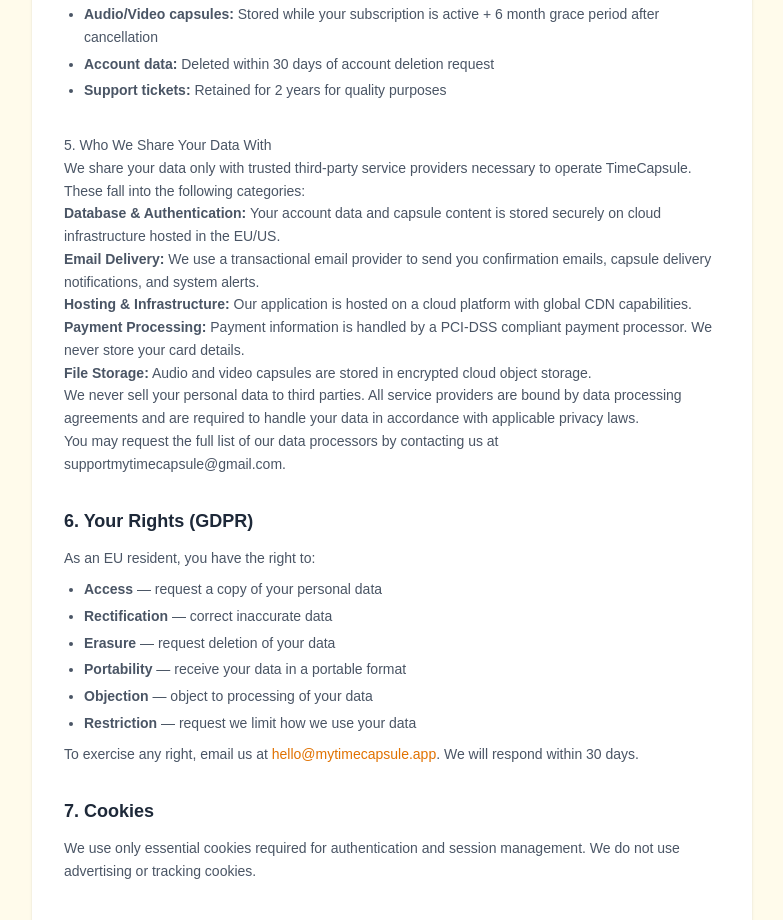
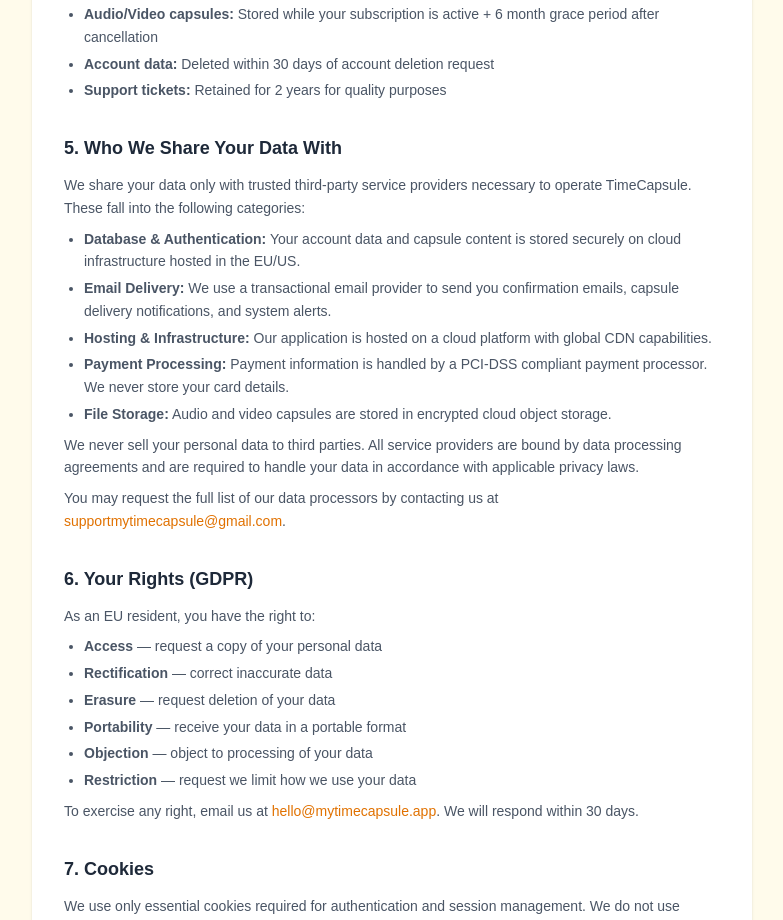
Before and after one commit to vgk2705/timecapsule, a Next.js app: page /privacy in a window 1280 px wide. Shown: the part 1040-1960 px from the top of the page, without its empty margins (248-1031 px from the left). Built offline with nearby package versions, Linux system fonts and the light colour scheme.

Commit message:
privacy update

```diff
--- a/app/privacy/page.js
+++ b/app/privacy/page.js
@@ -58,27 +58,17 @@ export default function PrivacyPolicy() {
           </section>
 
           <section>
-            <h2>5. Who We Share Your Data With</h2>
-            <p>
-              We share your data only with trusted third-party service providers
-              necessary to operate TimeCapsule. These fall into the following categories:
-            </p>
-            <ul>
-              <li><strong>Database & Authentication:</strong> Your account data and capsule content is stored securely on cloud infrastructure hosted in the EU/US.</li>
+            <h2 className="text-lg font-bold text-gray-800 mb-3">5. Who We Share Your Data With</h2>
+            <p>We share your data only with trusted third-party service providers necessary to operate TimeCapsule. These fall into the following categories:</p>
+            <ul className="list-disc pl-5 mt-2 space-y-1">
+              <li><strong>Database &amp; Authentication:</strong> Your account data and capsule content is stored securely on cloud infrastructure hosted in the EU/US.</li>
               <li><strong>Email Delivery:</strong> We use a transactional email provider to send you confirmation emails, capsule delivery notifications, and system alerts.</li>
-              <li><strong>Hosting & Infrastructure:</strong> Our application is hosted on a cloud platform with global CDN capabilities.</li>
+              <li><strong>Hosting &amp; Infrastructure:</strong> Our application is hosted on a cloud platform with global CDN capabilities.</li>
               <li><strong>Payment Processing:</strong> Payment information is handled by a PCI-DSS compliant payment processor. We never store your card details.</li>
               <li><strong>File Storage:</strong> Audio and video capsules are stored in encrypted cloud object storage.</li>
             </ul>
-            <p>
-              We never sell your personal data to third parties. All service providers
-              are bound by data processing agreements and are required to handle your
-              data in accordance with applicable privacy laws.
-            </p>
-            <p>
-              You may request the full list of our data processors by contacting us at{' '}
-              <a href="mailto:supportmytimecapsule@gmail.com">supportmytimecapsule@gmail.com</a>.
-            </p>
+            <p className="mt-2">We never sell your personal data to third parties. All service providers are bound by data processing agreements and are required to handle your data in accordance with applicable privacy laws.</p>
+            <p className="mt-2">You may request the full list of our data processors by contacting us at <a href="mailto:supportmytimecapsule@gmail.com" className="text-amber-600">supportmytimecapsule@gmail.com</a>.</p>
           </section>
 
           <section>
```
